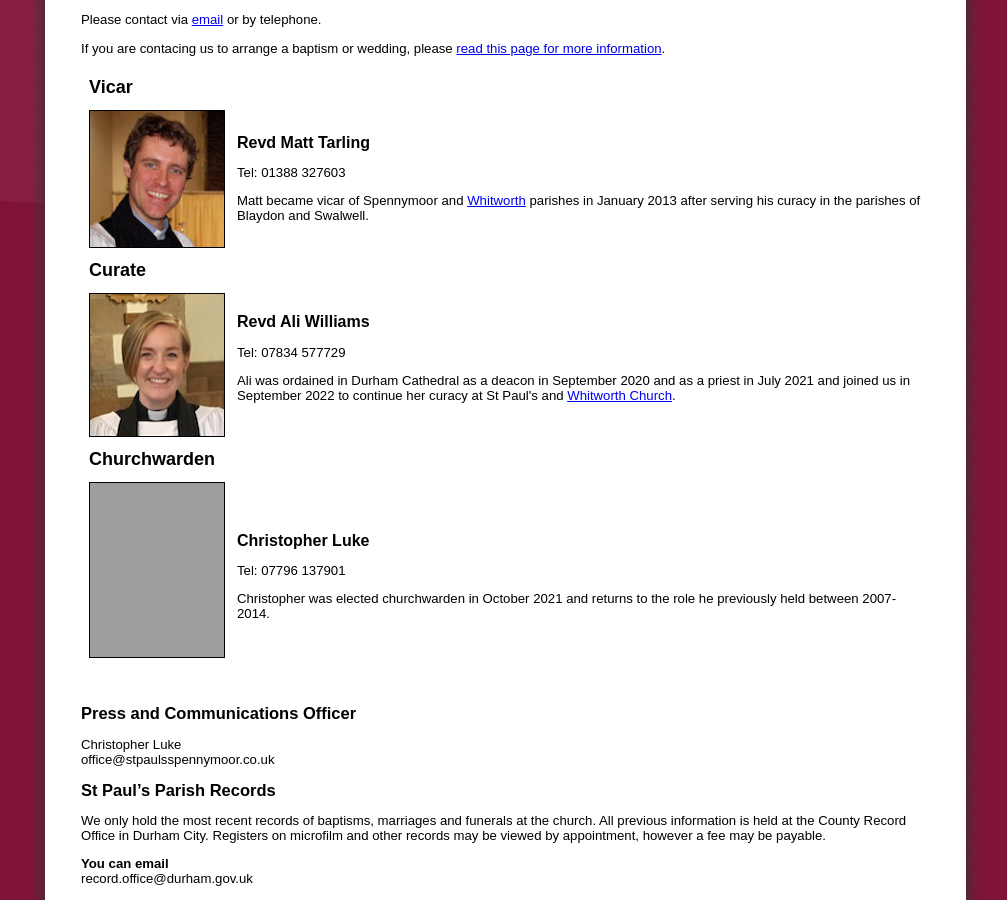
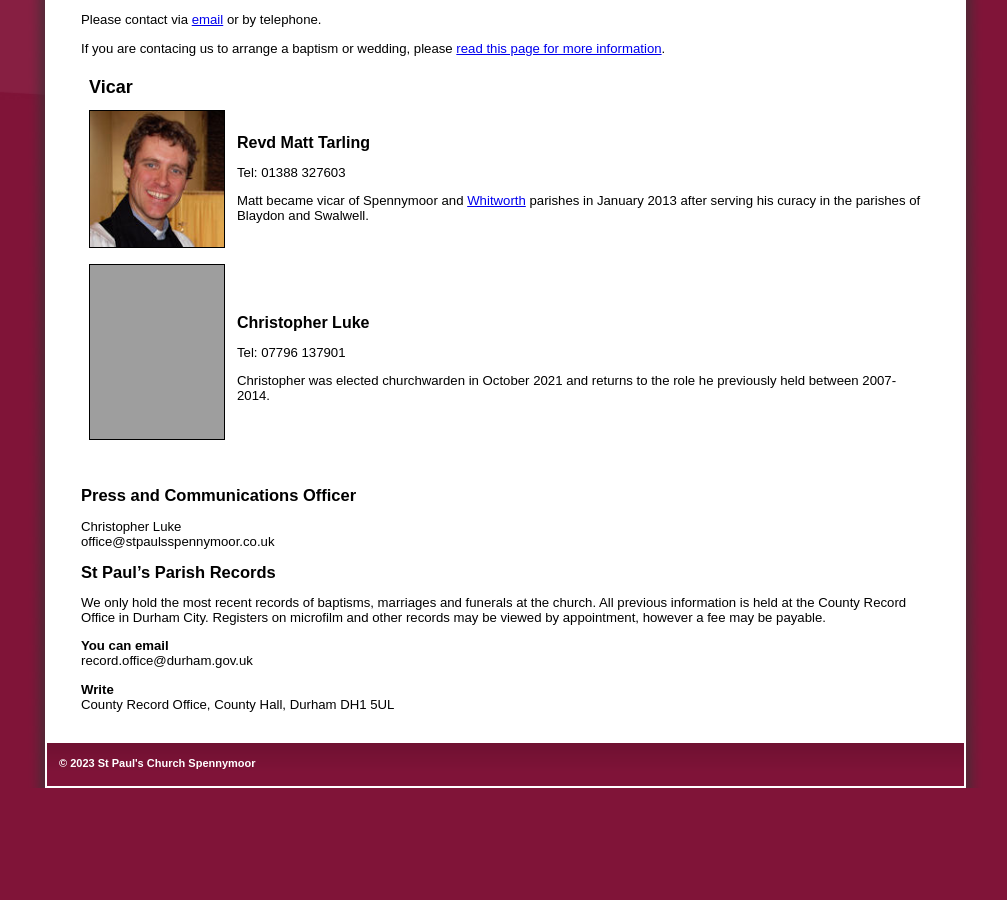
Before and after one commit to stpaulsspennymoor/stpaulsspennymoor.github.io, a Jekyll site: the page built from contact.md, in a window 1280 px wide and 900 px high, scrolled down 604 px. Shown: the whole window, without its empty margins (147-1154 px from the left). Built offline with Jekyll 4.4.1, drawn with Linux system fonts in a browser that asks for light colours; after the commit the page ends 1392 px from its top, so only the background shows below that; grey boxes are pictures that could not be loaded.

Commit message:
Update contact.md

```diff
--- a/contact.md
+++ b/contact.md
@@ -24,16 +24,6 @@
       <td><p><strong><span style="font-size: medium;">Revd Matt Tarling</span></strong></p><p>Tel: 01388 327603</p><p>Matt became vicar of Spennymoor and <a href="https://www.achurchnearyou.com/church/13568" target="_blank">Whitworth</a> parishes in January 2013 after serving his curacy in the parishes of Blaydon and Swalwell.</p></td>
     </tr>
     <tr>
-      <td><font size="4"><b>Curate</b></font></td>
-      <td></td>
-    </tr>
-    <tr>
-      <td><img src="/assets/RevdAliWilliams.jpg" width="134" height="142" border="1" alt="<empty>"/></td>
-      <td><strong><span style="font-size: medium;">Revd Ali Williams</span></strong><p>Tel: 07834 577729</p><p>Ali was ordained in Durham Cathedral as a deacon in September 2020 and as a priest in July 2021 and joined us in September 2022 to continue her curacy at St Paul's and <a href="https://www.achurchnearyou.com/church/13568" target="_blank">Whitworth Church</a>.</p></td>
-    </tr>
-    <tr>
-      <td><span style="font-size: large;"><strong>Churchwarden</strong></span></td>
-      <td></td>
     </tr>
     <tr>
       <td><img src="/assets/CL churchwarden.png" width="134" height="174" border="1" alt="<empty>"/><br><p></p></td>
```
